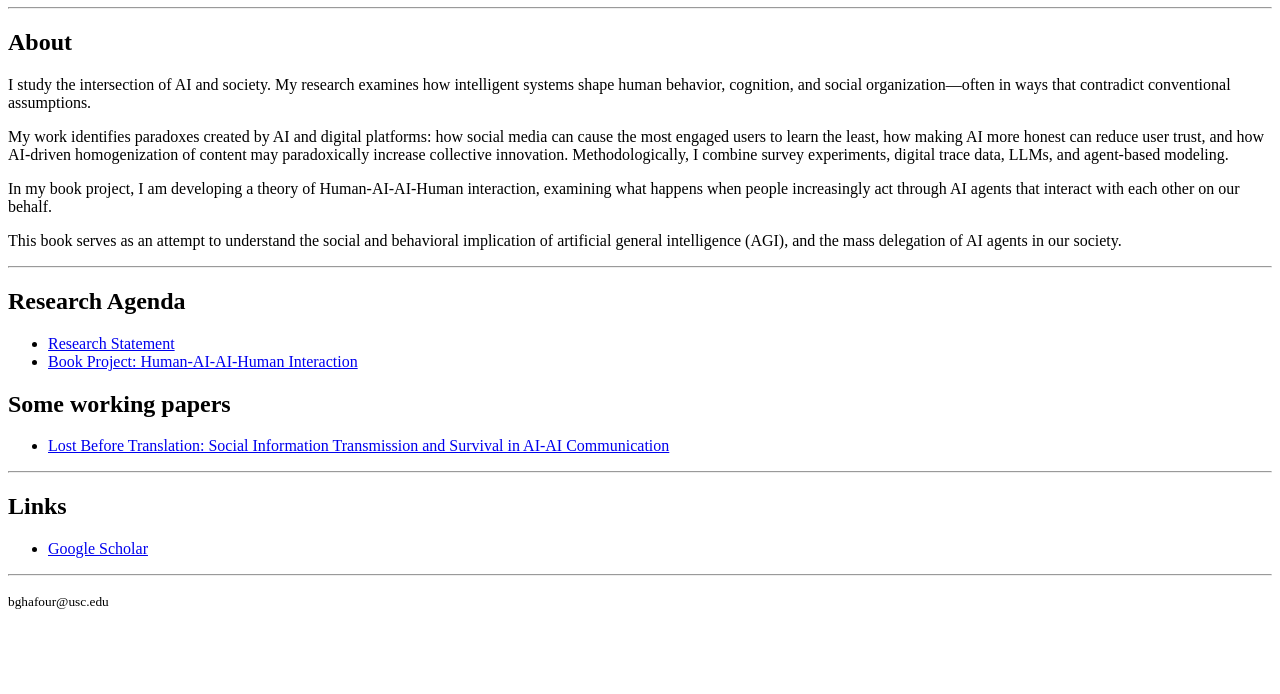
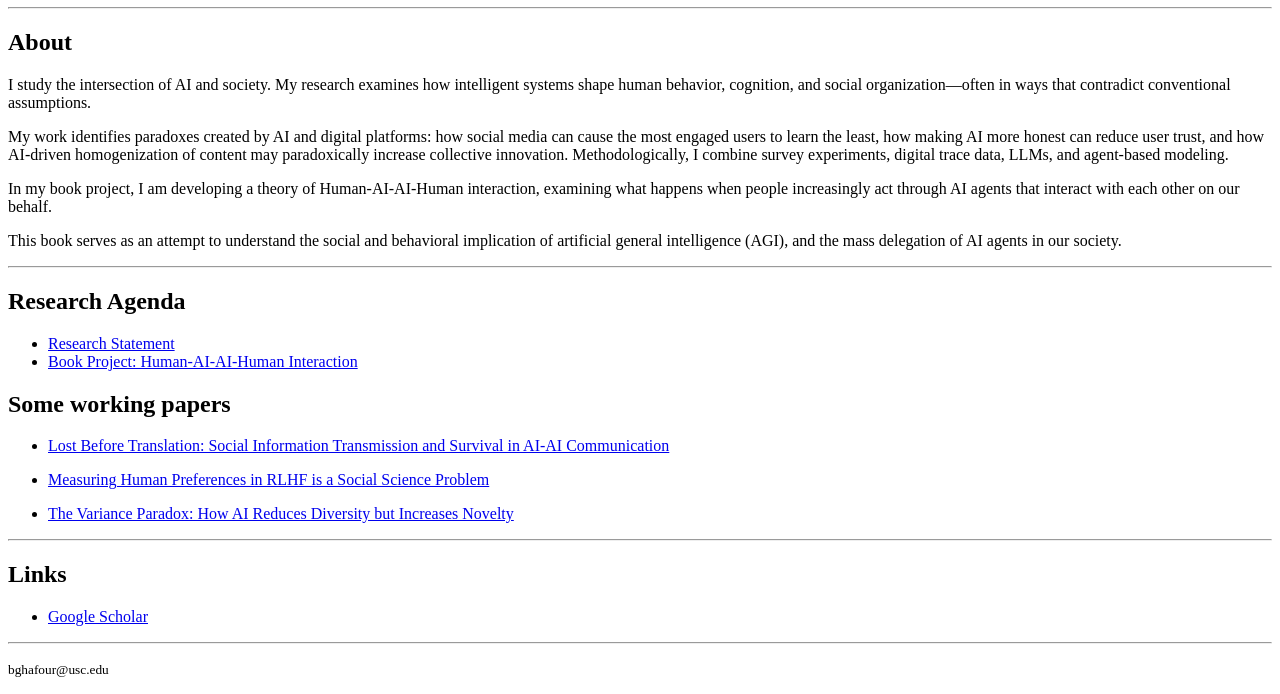
Before and after one commit to bijeanghafouri/website-vercel, a plain HTML site: page index.html in a window 1280 px wide. Shown: the part 169-863 px from the top of the page. Before the commit the page ends 800 px from the top, so only its background shows below. Drawn offline with Linux system fonts and the light colour scheme.

Commit message:
Add new research papers to index.html

```diff
--- a/index.html
+++ b/index.html
@@ -41,6 +41,12 @@
 <ul>
     <li><a href="survival_ai_ai_communication.pdf" target="_blank">Lost Before Translation: Social Information Transmission and Survival in AI-AI Communication</a></li>
 </ul>
+<ul>
+    <li><a href="rlhf-socialscience.pdf" target="_blank">Measuring Human Preferences in RLHF is a Social Science Problem</a></li>
+</ul>
+<ul>
+    <li><a href="ai-theory-paradoxofvariance.pdf" target="_blank">The Variance Paradox: How AI Reduces Diversity but Increases Novelty</a></li>
+</ul>
 
 <hr>
 
```
